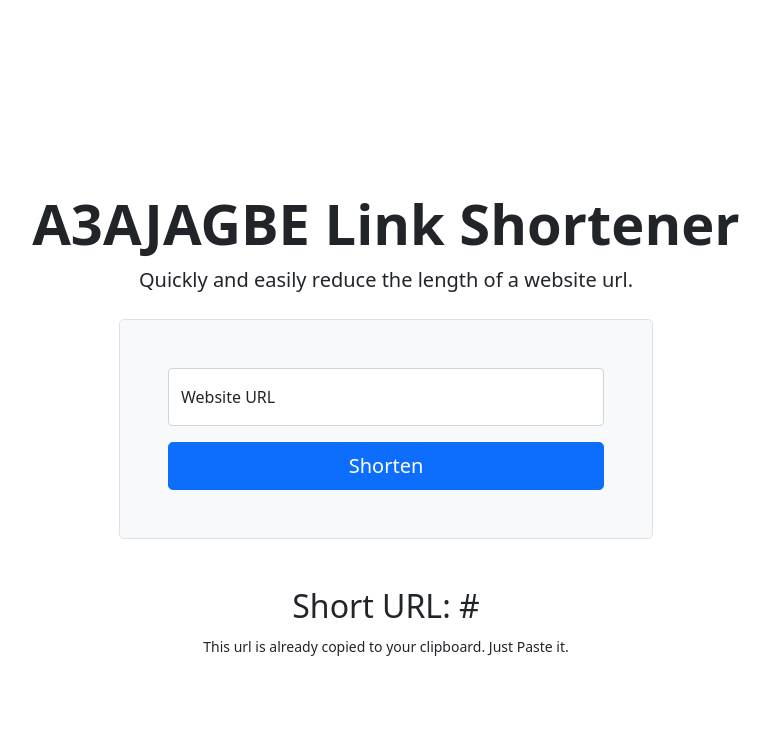
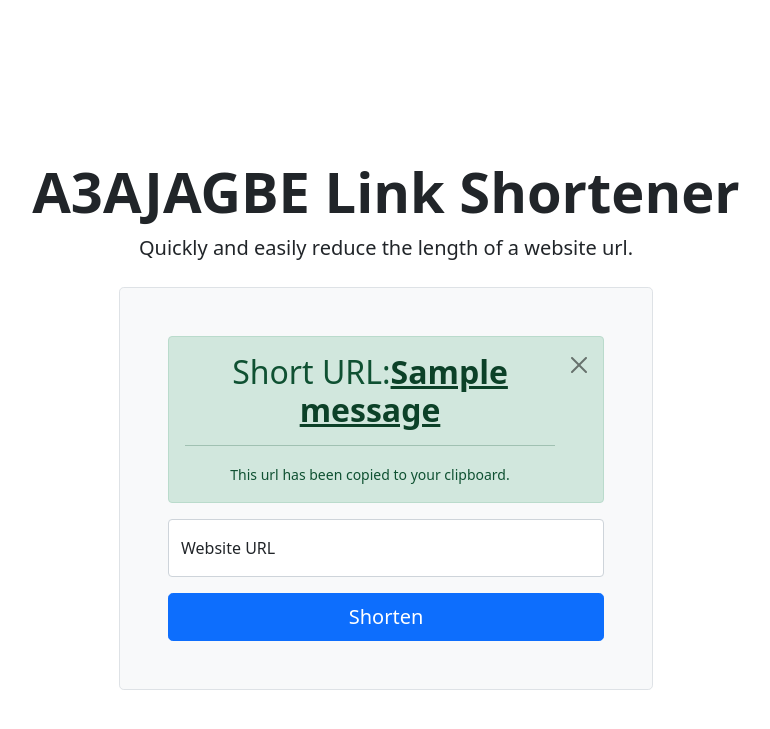
Before and after one commit to A3AJAGBE/LinkShortener, a Flask app: template templates/index.html in a window 1280 px wide. Shown: the top 729 px of the page, without its empty margins (254-1024 px from the left). Run offline with Flask 2, Linux system fonts and the light colour scheme; the template is opened without the code that fills it: most values are stand-ins (such as "Sample title", 1, 10 or a date in 2020); one stand-in notice (Sample message) is shown.

Commit message:
Update commit

```diff
--- a/main.py
+++ b/main.py
@@ -1,4 +1,4 @@
-from flask import Flask, render_template, request
+from flask import Flask, render_template, request, flash
 import os
 import requests
 import pyperclip
@@ -6,6 +6,7 @@ from dotenv import load_dotenv
 load_dotenv()
 
 app = Flask(__name__)
+app.secret_key = os.environ.get('SECRET_KEY')
 
 BITLY_KEY = os.environ.get('BITLY_KEY')
 BITLY_ENDPOINT = os.environ.get('BITLY_ENDPOINT')
@@ -26,9 +27,10 @@ def index():
 
         response = requests.post(BITLY_ENDPOINT, json=PARAMETERS, headers=HEADERS)
         data = response.json()
-        short_link = data['link']
-        pyperclip.copy(short_link)
-    return render_template('index.html', short_url=short_link)
+        pyperclip.copy(data['link'])
+        short_url = data['link']
+        flash(f"{short_url}", "success")
+    return render_template('index.html')
 
 
 if __name__ == '__main__':
--- a/templates/index.html
+++ b/templates/index.html
@@ -15,18 +15,31 @@
 <div class="d-flex align-items-center" style="height:100vh;">
     <div class="container">
         <div class="px-4 pt-5 my-5 text-center">
-        <h1 class="display-4 fw-bold">A3AJAGBE Link Shortener</h1>
+        <h1 class="display-4 fw-bold"><a href="{{ url_for('index') }}" class="text-decoration-none link-dark">A3AJAGBE Link Shortener</a></h1>
             <div class="col-lg-6 mx-auto">
                 <p class="lead mb-4">Quickly and easily reduce the length of a website url.</p>
                 <form class="p-5 border rounded-3 bg-light" method="POST">
+
+
+                    {% with messages = get_flashed_messages(with_categories=True) %}
+                    {% if messages %}
+                    {% for category, message in messages %}
+                    <div class="alert alert-{{category}} alert-dismissible fade show" role="alert">
+                        <h2>Short URL:<a href="{{message}}" target="_blank" class="alert-link text-break">{{message}}</a></h2>
+                        <hr>
+                        <small>This url has been copied to your clipboard.</small>
+                        <button type="button" class="btn-close" data-bs-dismiss="alert" aria-label="Close"></button>
+                    </div>
+                    {% endfor %}
+                    {% endif %}
+                    {% endwith %}
+
                     <div class="form-floating mb-3">
                         <input type="url" class="form-control" id="floatingInput" placeholder="http://www.aminatajagbe.com/" name="long_url">
                         <label for="floatingInput">Website URL</label>
                     </div>
                     <button class="w-100 btn btn-lg btn-primary" type="submit">Shorten</button>
                 </form>
-                <h2 class="pt-5">Short URL: {{ short_url }}</h2>
-                <small>This url is already copied to your clipboard. Just Paste it.</small>
             </div>
         </div>
     </div>
```
